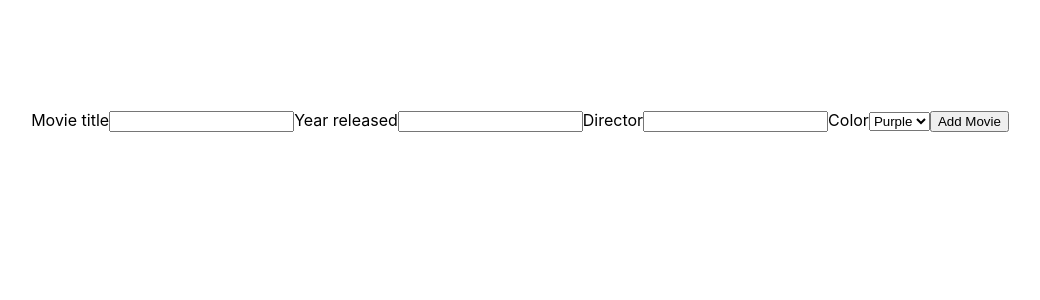
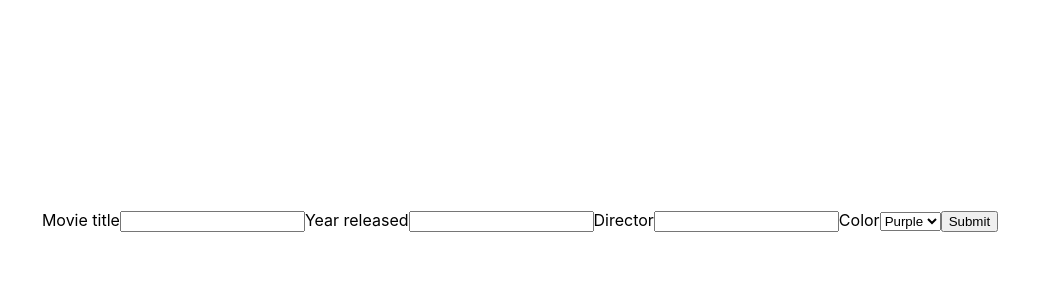
Before and after one commit to Rigby-David/react-movie-list, a React (Create React App) app: page / in a window 1280 px wide. Shown: the top 300 px of the page, without its empty margins (120-1160 px from the left). Built offline with nearby package versions, Linux system fonts and the light colour scheme.

Commit message:
submitMovie function

```diff
--- a/src/App.css
+++ b/src/App.css
@@ -41,8 +41,8 @@
   /* display: flex;
   flex-direction: row;
   justify-content: center; */
-  width: 100px;
-  height: 100px;
+  width: 200px;
+  height: 200px;
   margin: 5px;
 }
 
--- a/src/App.js
+++ b/src/App.js
@@ -26,8 +26,22 @@ function App() {
 
   }
 
-  function submitMovie() {
+  function submitMovie(e) {
+    e.preventDefault();
 
+    const newMovie = {
+      title: movieTitle,
+      director: movieFormDirector,
+      year: movieFormYearReleased,
+      color: movieFormColor,
+    };
+
+    setAllMovies([...allMovies, newMovie]);
+
+    setMovieTitle('');
+    setMovieFormDirector('');
+    setMovieFormYearReleased('');
+    setMovieFormColor('');
   }
 
   useEffect(() => {
--- a/src/Movie.js
+++ b/src/Movie.js
@@ -1,11 +1,10 @@
 export default function Movie({ movie, handleDeleteMovie }) {
   return (
     <div className="movie-poster" style={{ backgroundColor: movie.color }}
-      onClick={(e) => handleDeleteMovie && handleDeleteMovie(movie.title)}>
+      onClick={() => handleDeleteMovie && handleDeleteMovie(movie.title)}>
       <h3>{movie.title}</h3>
       <p>{movie.director}</p>
       <p>{movie.year}</p>
-
     </div>
   );
 }
--- a/src/MovieForm.js
+++ b/src/MovieForm.js
@@ -32,7 +32,7 @@ export default function MovieForm({
             <option value="pink">Pink</option>
           </select>
         </label>
-        <button>Add Movie</button>
+        <button>Submit</button>
       </form>
     </div>
   );
```
